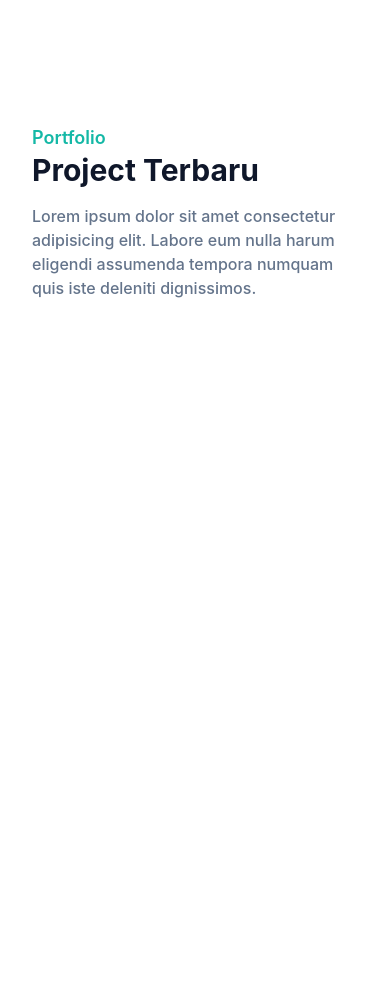
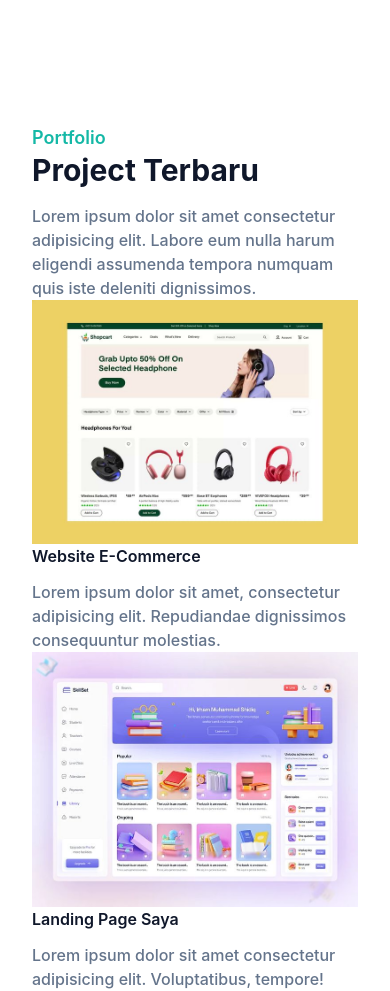
Before and after one commit to mofasa798/my-portfolio, a website: page index.html in a window 390 px wide. Shown: the part 1809-2800 px from the top of the page. Before the commit the page ends 2109 px from the top, so only its background shows below. Drawn offline with Linux system fonts and the light colour scheme.

Commit message:
Refactor code structure for improved readability and maintainability

```diff
--- a/index.html
+++ b/index.html
@@ -21,7 +21,7 @@
                         <span class="hamburger-line transition duration-300 ease-in-out"></span>
                         <span class="hamburger-line transition duration-300 ease-in-out origin-bottom-left"></span>
                     </button>
-                    <nav id="nav-menu" class="hidden absolute py-5 bg-white shadow-lg rounded-lg max-w-[250px] w-full right-4 top-full lg:block lg:static lg:max-w-full lg:shadow-none lg:bg-transparent lg:rounded-none">
+                    <nav id="nav-menu" class="hidden items-center absolute py-5 bg-white shadow-lg rounded-lg max-w-[250px] w-full right-4 top-full lg:block lg:static lg:max-w-full lg:shadow-none lg:bg-transparent lg:rounded-none">
                         <ul class="block lg:flex">
                             <li class="group">
                                 <a href="#home" class="text-base text-dark py-2 mx-8 flex group-hover:text-primary">Beranda</a>
@@ -113,8 +113,19 @@
                 </div>
             </div>
             <div class="w-full px-4 flex flex-wrap justify-center">
-                <div class="mb-12 p-4">
-
+                <div class="mb-12 p-4 md:w-1/2">
+                    <div class="rounded-md shadow-md overflow-hidden">
+                        <img src="dist/img/portfolio/ui-e-comm.jpg" alt="ui-e-comm" width="w-full">
+                    </div>
+                    <h3 class="font-semibold text-xl text-dark mt-5 mb-3">Website E-Commerce</h3>
+                    <p class="font-medium text-base text-secondary">Lorem ipsum dolor sit amet, consectetur adipisicing elit. Repudiandae dignissimos consequuntur molestias.</p>
+                </div>
+                <div class="mb-12 p-4 md:w-1/2">
+                    <div class="rounded-md shadow-md overflow-hidden">
+                        <img src="dist/img/portfolio/ui-landing-page.jpg" alt="ui-landing-page" width="w-full">
+                    </div>
+                    <h3 class="font-semibold text-xl text-dark mt-5 mb-3">Landing Page Saya</h3>
+                    <p class="font-medium text-base text-secondary">Lorem ipsum dolor sit amet consectetur adipisicing elit. Voluptatibus, tempore!</p>
                 </div>
             </div>
         </div>
--- a/src/input.css
+++ b/src/input.css
@@ -13,7 +13,7 @@ body {
 }
 
 .hamburger-line {
-    @apply w-[30px] h-[2px] my-2 block bg-dark
+    @apply w-[30px] h-[2px] my-2 block bg-dark;
 }
 
 .hamburger-active > span:nth-child(1) {
```
Also changed, not shown: dist/img/portfolio/ui-e-comm.jpg (added), dist/img/portfolio/ui-landing-page.jpg (added).
